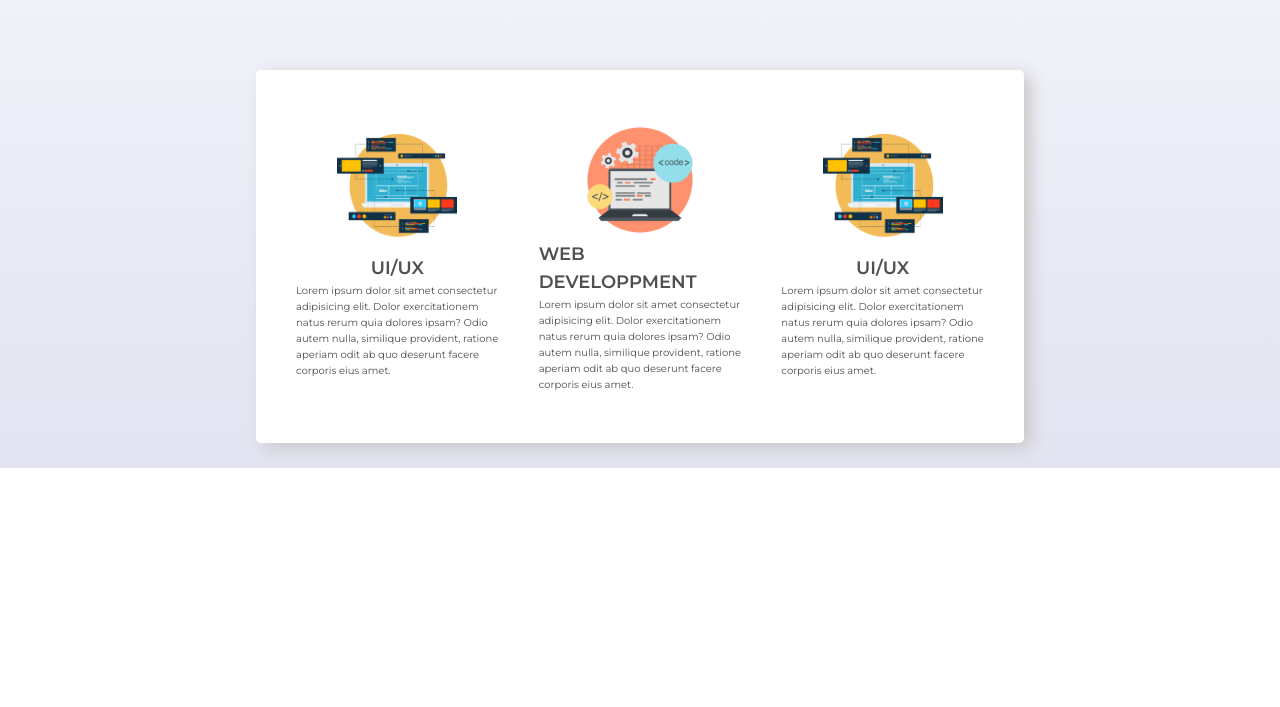
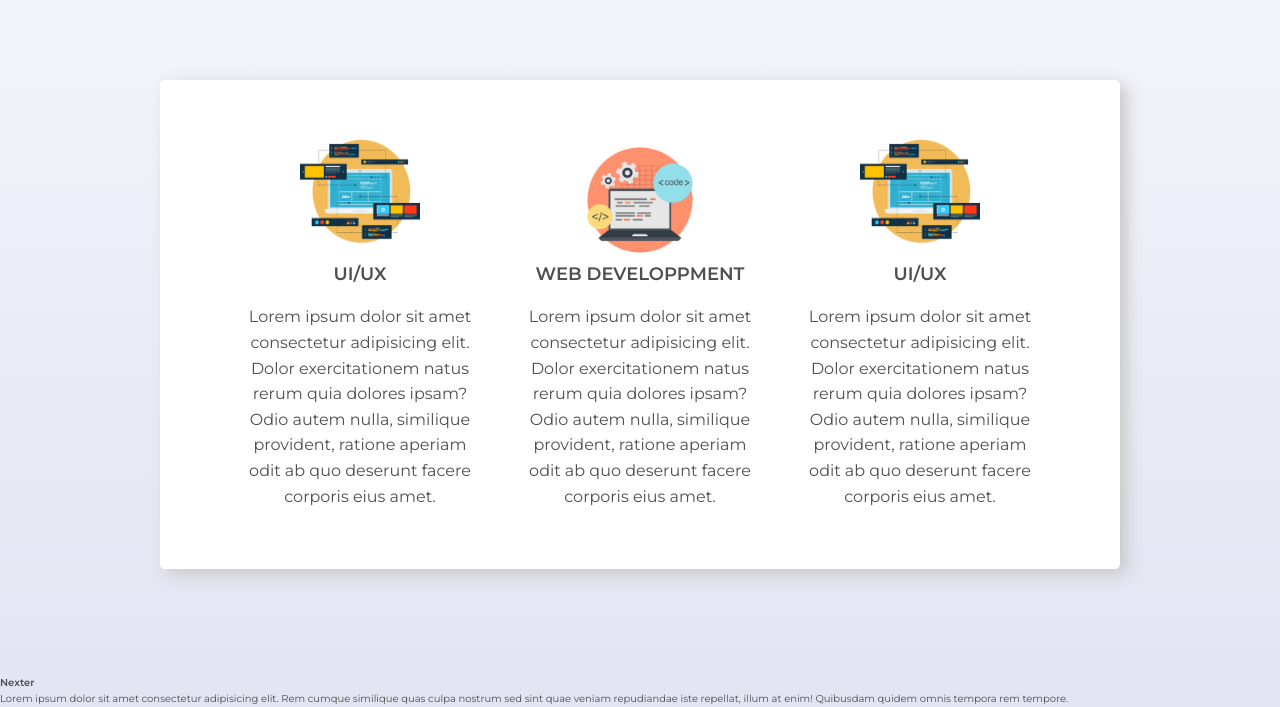
Before and after one commit to ErwannLG/portfolio_2.0, a website: page index.html in a window 1280 px wide. Shown: the part 332-1039 px from the top of the page. Before the commit the page ends 800 px from the top, so only its background shows below. Drawn offline with Linux system fonts and the light colour scheme.

Commit message:
portfolio section html start

```diff
--- a/index.html
+++ b/index.html
@@ -61,5 +61,15 @@
                 </p>
             </div>
         </section>
+
+        <section class="portfolio">
+            <div class="portfolio__dark">
+                <img src="" alt="" class="portfolio__dark-image">
+            </div>
+            <div class="portfolio__dark-description">
+                <h4 class="heading-4">Nexter</h4>
+                <p class="portfolio__dark-text">Lorem ipsum dolor sit amet consectetur adipisicing elit. Rem cumque similique quas culpa nostrum sed sint quae veniam repudiandae iste repellat, illum at enim! Quibusdam quidem omnis tempora rem tempore.</p>
+            </div>
+        </section>
     </body>
 </html>
--- a/sass/_base.scss
+++ b/sass/_base.scss
@@ -41,7 +41,8 @@ body {
   line-height: 1.6;
   color: var(--color-grey-dark-2);
   background-image: linear-gradient(to bottom, #FBFBFF, #E3E3F2);
-  background-repeat: no-repeat;
+  //background-size: cover;
+  //background-repeat: no-repeat;
 
-  min-height: 100vh;
+  //min-height: 100vh;
 }
--- a/sass/_components.scss
+++ b/sass/_components.scss
@@ -110,21 +110,27 @@
 //////////////////////////
 // SKILLS
 .skills {
-  width: 60%;
-  margin: 8rem auto;
-  padding: 5rem 4rem;
+  width: 75%;
+  margin: 9rem auto;
+  padding: 6rem 8rem;
   background-color: #fff;
   border-radius: 5px;
   box-shadow: var(--shadow-drop);
 
   display: flex;
-  justify-content: space-evenly;
+  justify-content: space-between;
 
   &__box {
     display: flex;
     flex-direction: column;
     align-items: center;
     justify-content: center;
+
+    &-description {
+      font-size: 1.6rem;
+      margin-top: 1.6rem;
+      text-align: center;
+    }
   }
 
   &__box:not(:last-child) {
```
Also changed, not shown: css/style.css.
